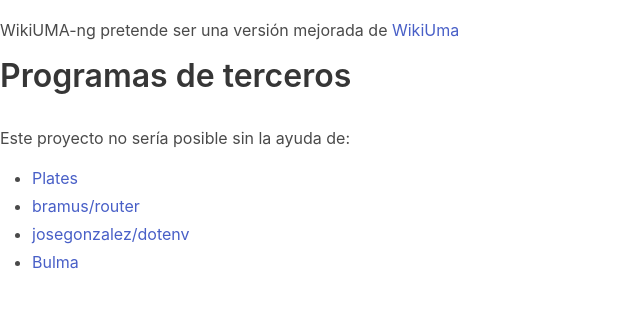
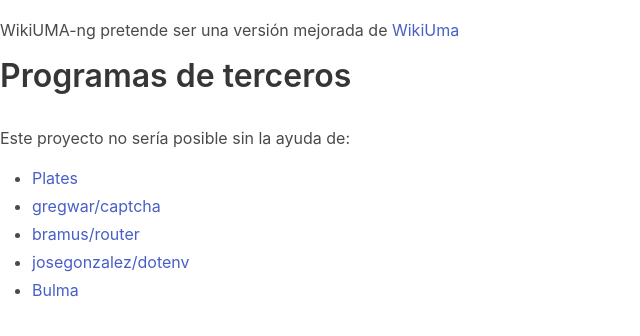
Before and after one commit to pablouser1/WikiUMA-ng, a PHP site: template templates/about.php in a window 1280 px wide. Shown: the part 82-418 px from the top of the page, without its empty margins (0-640 px from the left). Run offline with PHP 8.4, Linux system fonts and the light colour scheme; the template is opened without the code that fills it, so the values that code supplies are empty.

Commit message:
Cŕeditos Captcha

```diff
--- a/templates/about.php
+++ b/templates/about.php
@@ -11,6 +11,7 @@
     <p>Este proyecto no sería posible sin la ayuda de:</p>
     <ul>
     	<li><a rel="nofollow" href="https://github.com/thephpleague/plates">Plates</a></li>
+        <li><a rel="nofollow" href="https://github.com/gregwar/captcha">gregwar/captcha</a></li>
     	<li><a rel="nofollow" href="https://github.com/bramus/router">bramus/router</a></li>
     	<li><a rel="nofollow" href="https://github.com/josegonzalez/php-dotenv">josegonzalez/dotenv</a></li>
     	<li><a rel="nofollow" href="https://github.com/jgthms/bulma">Bulma</a></li>
```
